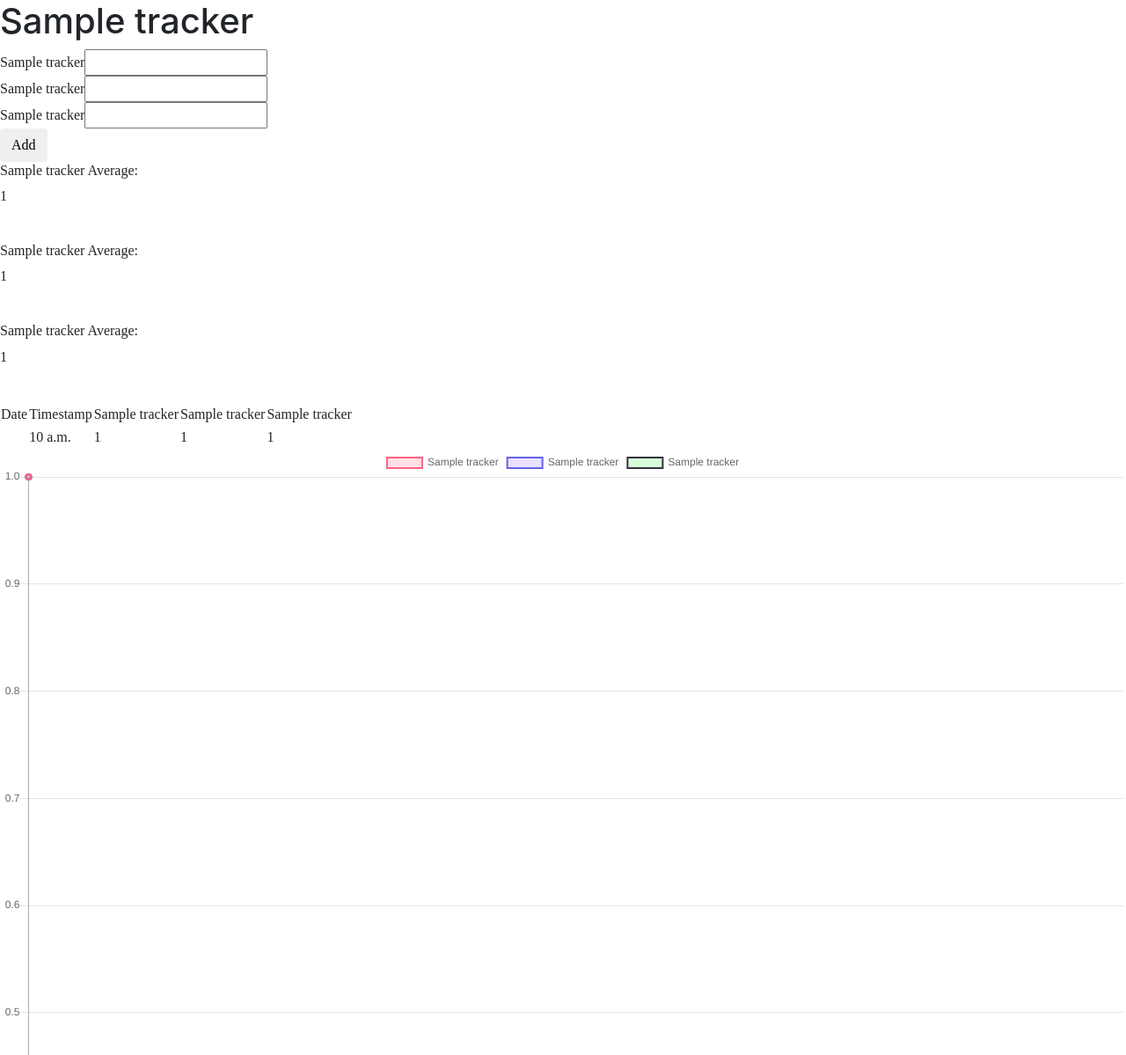
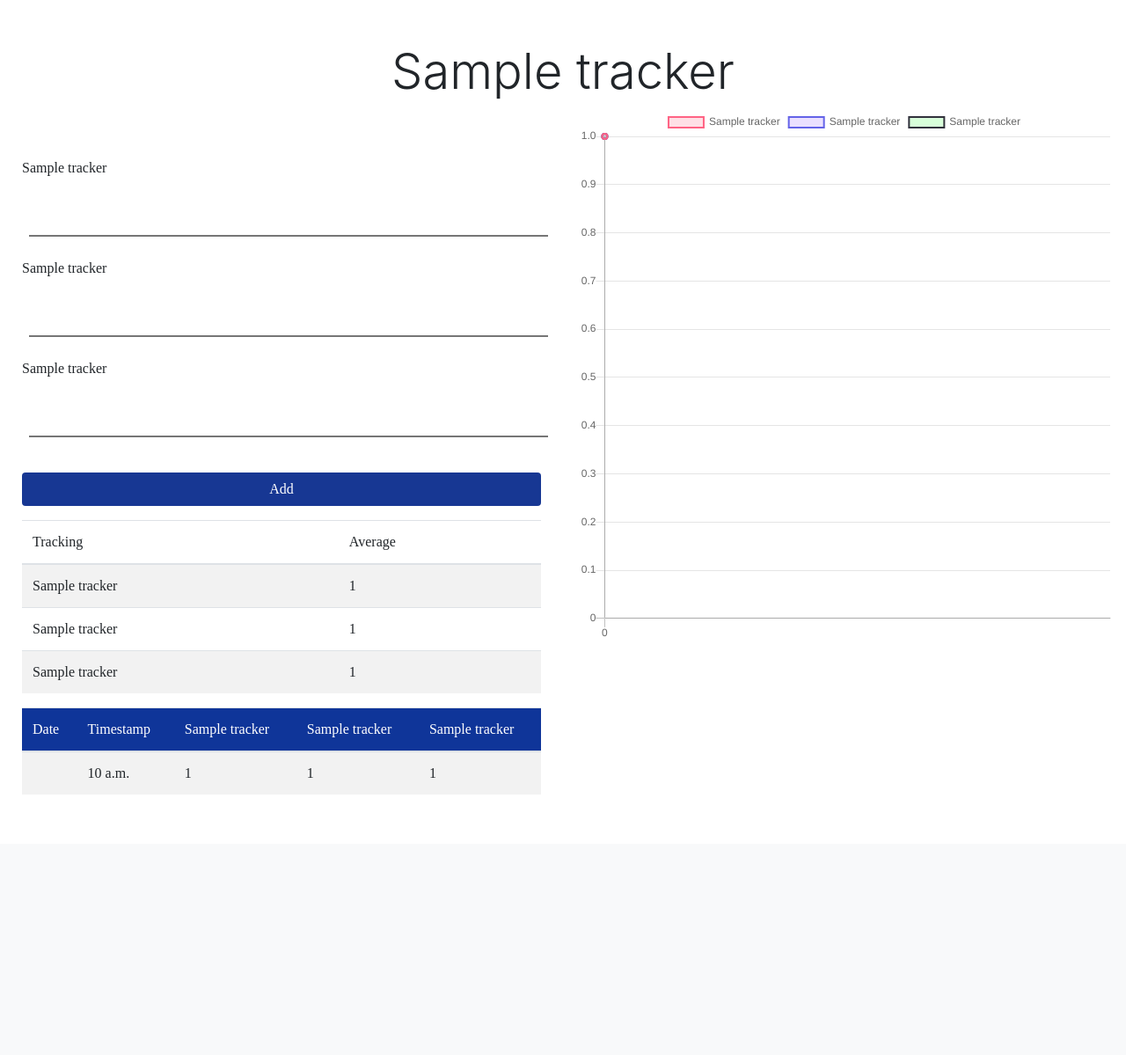
Before and after one commit to codecallogic/recovery, a Django app: page /trackers/1/ in a window 1280 px wide. Shown: the part 80-1279 px from the top of the page at 88% size. After the commit the page ends 964 px from the top, so only its background shows below. Run offline with Django 3.2, Linux system fonts and the light colour scheme; tables that the repository leaves empty hold one stand-in row (values such as "Sample post"); some libraries are stand-ins or nearby versions; some web fonts are replaced.

Commit message:
details page complete

```diff
--- a/main_app/models.py
+++ b/main_app/models.py
@@ -1,4 +1,5 @@
 from django.db import models
+from django.urls import reverse
 from django.contrib.auth.models import User
 
 class Tracker(models.Model):
--- a/main_app/static/css/style.css
+++ b/main_app/static/css/style.css
@@ -6,6 +6,20 @@
 body{
     width:100%;
     background-color: #A89387;
+}
+
+#id_input1, #id_input2, #id_input3{
+    width:100%;
+    margin: 3vmin 1vmin;
+    padding:1vmin;
+    border-top:none;
+    border-right:none;
+    border-left:none;
+}
+
+.btn-add {
+    background-color: #173793!important;
+    color: white;
 }
 
 .navbar {
@@ -314,3 +328,11 @@ li:nth-child(2n) {
 .alert {
     margin-bottom: 100px!important;
 }
+
+.table-records {
+    background-color: #0F3599!important;
+}
+
+.table-records th {
+    color:white;
+}
--- a/main_app/templates/trackers/detail.html
+++ b/main_app/templates/trackers/detail.html
@@ -1,30 +1,59 @@
 {% extends 'base.html' %}
 {% block content %}
-<h1>{{ tracker.tracker_name }}</h1>
+{% load crispy_forms_tags %}
+
+<h1 class="display-4 text-center mt-5">{{ tracker.tracker_name }}</h1>
+<div class="container-fluid">
   <div class="row">
-  <div class="col s6" id="cols6">
+    <div class="col-6 mt-3" style="padding:5vmin;">
+      <div class="row">
         <form action="{% url 'add_record' tracker.id %}" method="post">
           {% csrf_token %}
           {% for field, label in form_list %}
-      <div class="fieldWrapper">
             {{ field.errors }}
-        {{ label }}{{ field }}
+            {{ label }}
+            {{ field }}
             {% if field.help_text %}
             <p class="help">{{ field.help_text|safe }}</p>
           {% endif %}
+          {% endfor %}
+          <input type="submit" class="btn btn-add mt-3 w-100 mb-3" value="Add">
+        </form>
       </div>
-      {% endfor %}
-      <input type="submit" class="btn" value="Add">
-    </form>
-    <h6>{{ tracker.label1 }} Average: </h6>
-    <p id="i1avg"></p><br>
-    <h6>{{ tracker.label2 }} Average: </h6>
-    <p id="i2avg"></p><br>
-    <h6>{{ tracker.label3 }} Average: </h6>
-    <p id="i3avg"></p><br>
-  <table class="striped">
+      <div class="row">
+        <table class="table table-striped">
           <thead>
-      <tr><th>Date</th><th>Timestamp</th><th id="label1">{{ tracker.label1 }}</th><th id="label2">{{ tracker.label2 }}</th><th id="label3">{{ tracker.label3 }}</th></tr>
+              <tr>
+                <th>Tracking</th>
+                <th>Average</th>
+              </tr>
+          </thead>
+          <tbody>
+              <tr>
+                <td>{{ tracker.label1 }}</td>
+                <td id="i1avg"></td>
+              </tr>
+              <tr>
+                <td>{{ tracker.label2 }}</td>
+                <td id="i2avg"></td>
+              </tr>
+              <tr>
+                <td>{{ tracker.label3 }}</td>
+                <td id="i3avg"></td>
+              </tr>
+          </tbody>
+        </table>
+      </div>
+      <div class="row">
+      <table class="table table-striped">
+        <thead class="table-records">
+            <tr>
+              <th>Date</th>
+              <th>Timestamp</th>
+              <th id="label1">{{ tracker.label1 }}</th>
+              <th id="label2">{{ tracker.label2 }}</th>
+              <th id="label3">{{ tracker.label3 }}</th>
+            </tr>
         </thead>
         <tbody>
           {% for record in tracker.record_set.all %}
@@ -40,7 +69,11 @@
       </table>
       </div>
     </div>
+    <div class="col-6">
       <canvas id="chart1" width="100" height="100"></canvas>
+    </div>
+  </div>
+</div>
 <script>
   let label = document.getElementById("label1").innerHTML
   let labelTwo = document.getElementById("label2").innerHTML
```
Also changed, not shown: main_app/views.py (+4 -4 lines), main_app/static/css/tracker_details.css (deleted). Lines whose indentation alone changed are shown as unchanged.
